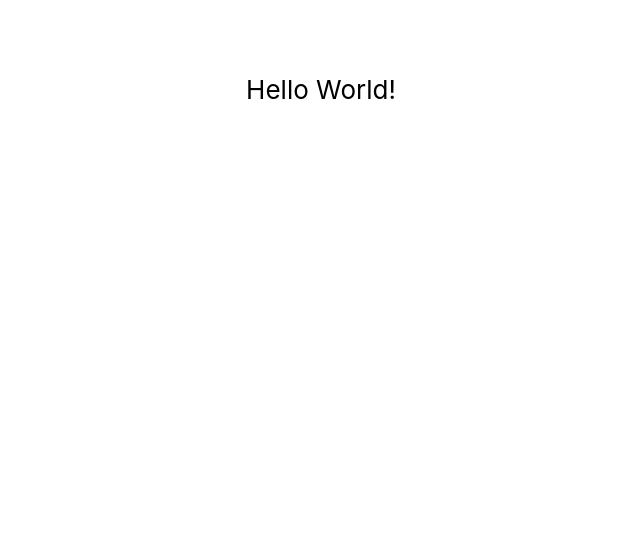
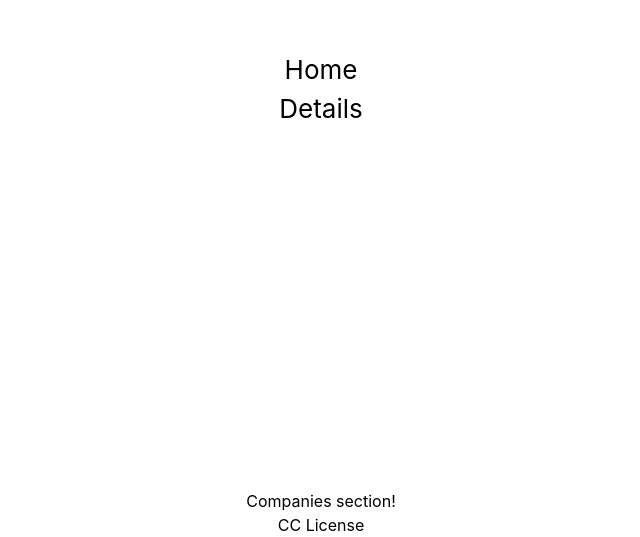
Before and after one commit to MacCrazyman/stock-capstone, a React (Create React App) app: page / in a window 1280 px wide. Shown: the part 311-848 px from the top of the page, without its empty margins (319-959 px from the left). Before the commit the page ends 800 px from the top, so only its background shows below. Built offline with nearby package versions, Linux system fonts and the light colour scheme.

Commit message:
Configure router properly

```diff
--- a/src/App.js
+++ b/src/App.js
@@ -1,12 +1,20 @@
 import React from 'react';
+import { NavLink, Outlet } from 'react-router-dom';
 import './App.css';
 
 function App() {
   return (
     <div className="App">
       <header className="App-header">
-        Hello World!
+        <NavLink to="/"> Home</NavLink>
+        <NavLink to="details"> Details</NavLink>
       </header>
+      <main>
+        <Outlet />
+      </main>
+      <footer>
+        CC License
+      </footer>
     </div>
   );
 }
--- /dev/null
+++ b/src/components/companies.js
@@ -0,0 +1,7 @@
+const Companies = () => (
+  <div>
+    <h2>Companies section!</h2>
+  </div>
+);
+
+export default Companies;
--- /dev/null
+++ b/src/components/details.js
@@ -0,0 +1,7 @@
+const Details = () => (
+  <div>
+    <h2>Details section!</h2>
+  </div>
+);
+
+export default Details;
--- a/src/index.js
+++ b/src/index.js
@@ -5,13 +5,18 @@ import { Provider } from 'react-redux';
 import { BrowserRouter, Route, Routes } from 'react-router-dom';
 import App from './App';
 import store from './app/store';
+import Companies from './components/companies';
+import Details from './components/details';
 
 ReactDOM.render(
   <React.StrictMode>
     <Provider store={store}>
       <BrowserRouter>
         <Routes>
-          <Route path="/" element={<App />} />
+          <Route path="/" element={<App />}>
+            <Route index element={<Companies />} />
+            <Route path="details" element={<Details />} />
+          </Route>
         </Routes>
       </BrowserRouter>
     </Provider>
```
